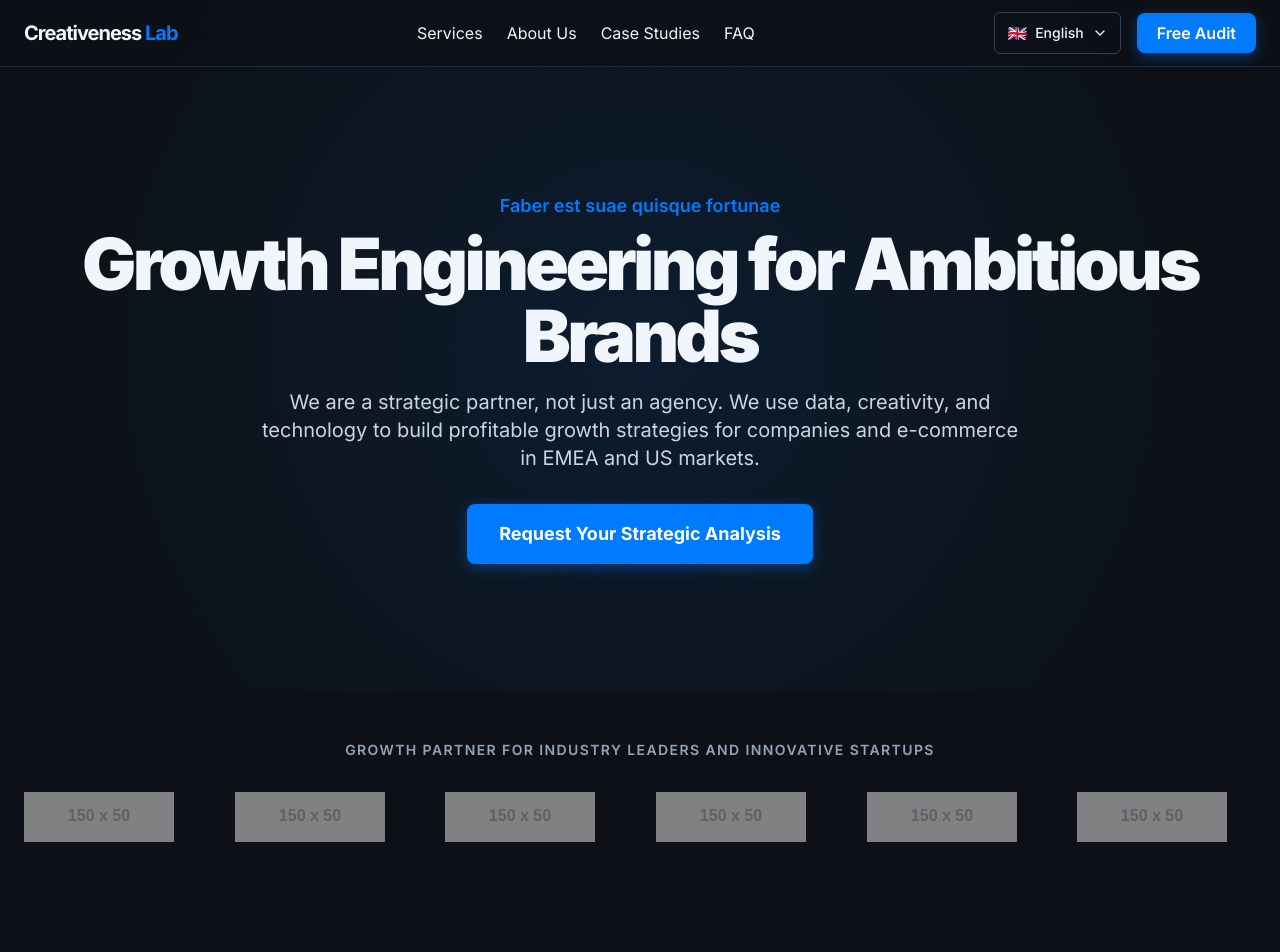
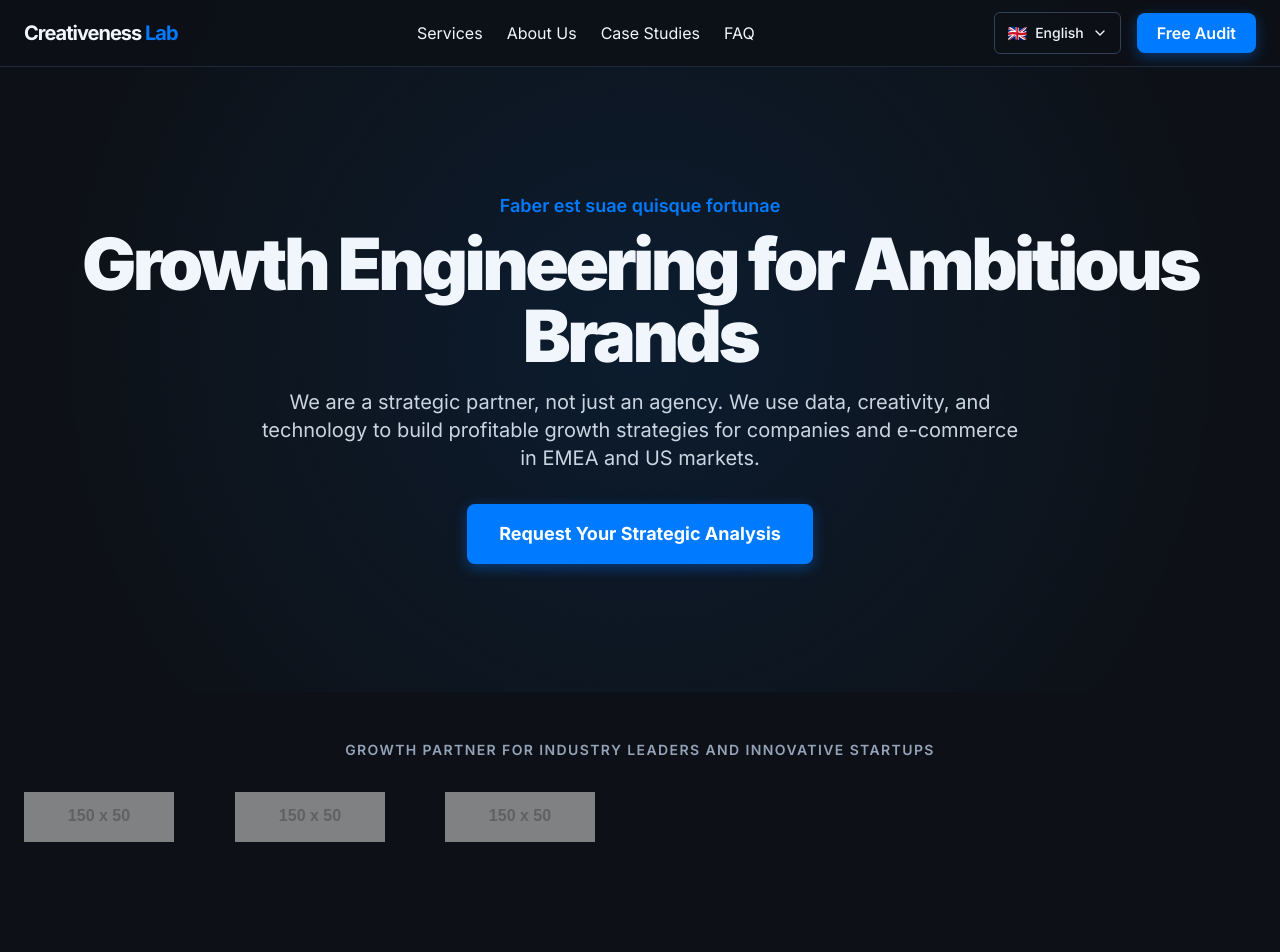
Before and after one commit to Freschista/Creativenesslab, a plain HTML site: page index.html in a window 1280 px wide. Shown: the top 952 px of the page. Drawn offline with nearby package versions, Linux system fonts and the light colour scheme; placeholder pictures from the web are drawn by us.

Commit message:
Update index.html

```diff
--- a/index.html
+++ b/index.html
@@ -148,9 +148,6 @@
                     <img src="https://placehold.co/150x50/0D1117/888888?text=CLIENT+A" alt="Logo Cliente A" title="Client A">
                     <img src="https://placehold.co/150x50/0D1117/888888?text=CLIENT+B" alt="Logo Cliente B" title="Client B">
                     <img src="https://placehold.co/150x50/0D1117/888888?text=CLIENT+C" alt="Logo Cliente C" title="Client C">
-                    <img src="https://placehold.co/150x50/0D1117/888888?text=CLIENT+D" alt="Logo Cliente D" title="Client D">
-                    <img src="https://placehold.co/150x50/0D1117/888888?text=CLIENT+E" alt="Logo Cliente E" title="Client E">
-                    <img src="https://placehold.co/150x50/0D1117/888888?text=CLIENT+F" alt="Logo Cliente F" title="Client F">
                 </div>
             </div>
         </div>
@@ -279,7 +276,7 @@
                         </div>
                     </div>
                     <div class="card rounded-2xl overflow-hidden">
-                        <img src="3.png" alt="Dashboard Lead B2B">
+                        <img src="1.png" alt="Dashboard Lead B2B">
                         <div class="p-8">
                             <p class="text-[#38bdf8] font-semibold" data-translate="case_2_cat">SOFTWARE SAAS (B2B)</p>
                             <h3 class="text-2xl font-bold mt-2" data-translate="case_2_title">Riduzione del 65% del Costo per Demo</h3>
```
